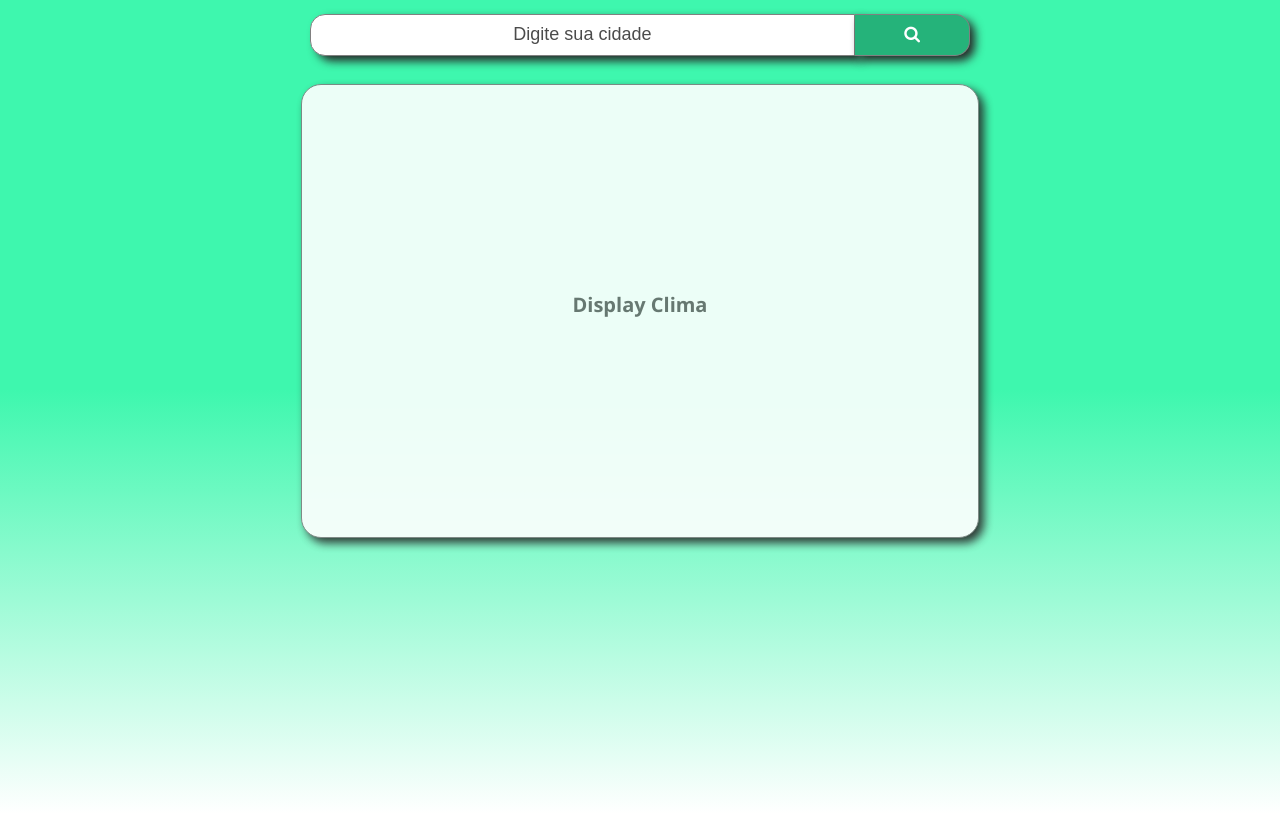
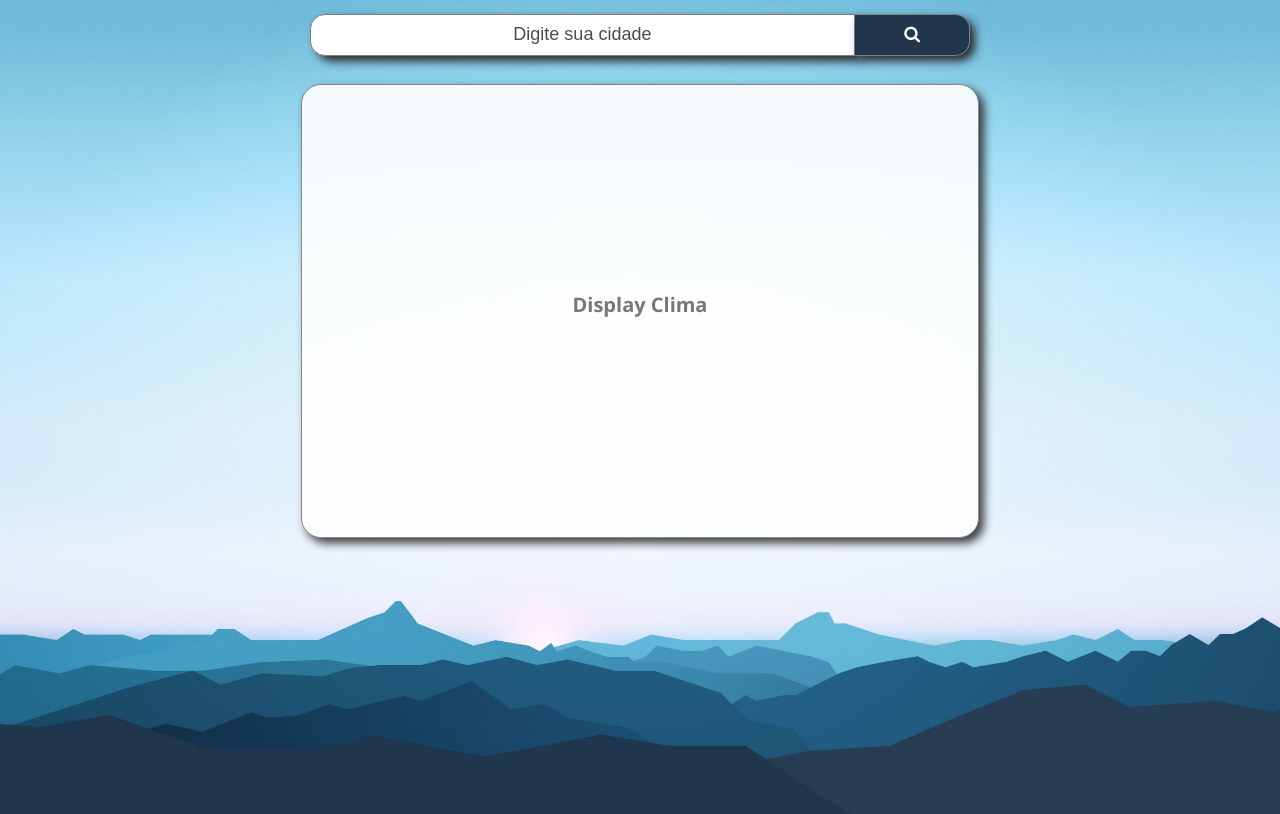
Before and after one commit to priscilafernandes/Weather-Project, an Angular app: page / in a window 1280 px wide. Built offline with nearby package versions, Linux system fonts and the light colour scheme.

Commit message:
Alteração search-weather - css

```diff
--- a/src/app/search-weather/search-weather.component.css
+++ b/src/app/search-weather/search-weather.component.css
@@ -17,17 +17,15 @@
     border: 1px solid grey;
     border-top-left-radius: 15px;
     border-bottom-left-radius: 15px;
-    float: center;
     width: 71%;
     background: white;
     box-shadow: 7px 5px 10px rgb(39, 39, 39);
   }
 
 .form-search button {
-    float: center;
     width: 15%;
     padding: 10px;
-    background: #25b37a;
+    background: #20364d;
     color: white;
     font-size: 17px;
     border: 1px solid grey;
@@ -39,7 +37,8 @@
   }
 
 .form-search button:hover {
-    background: #0c8152;
+  transition: all 1s ease;
+    background: #60b5d4;
   }
 
 .form-search::after {
--- a/src/index.html
+++ b/src/index.html
@@ -6,6 +6,11 @@
   <base href="/">
   <meta name="viewport" content="width=device-width, initial-scale=1">
   <link rel="icon" type="image/x-icon" href="favicon.ico">
+  <!-- Icones -->
+
+  <link rel="stylesheet" href="https://cdnjs.cloudflare.com/ajax/libs/font-awesome/4.7.0/css/font-awesome.min.css">
+
+  <!-- Fonts -->
   <link href="https://fonts.googleapis.com/css?family=Roboto:300,400,500&display=swap" rel="stylesheet">
   <link href="https://fonts.googleapis.com/icon?family=Material+Icons" rel="stylesheet">
 </head>
--- a/src/styles.css
+++ b/src/styles.css
@@ -3,8 +3,8 @@
 html, body {
 
     /* background: rgb(255,255,255); */
-    background: linear-gradient(0deg, rgba(255,255,255,1) 0%, rgba(62,247,174,1) 53%);
-    /* background-image: url("/src/assets/img/mountains-5120x2880-silent-silhouette-minimal-hd-5k-10134.jpg"); */
+    /* background: linear-gradient(0deg, rgba(255,255,255,1) 0%, rgba(62,247,174,1) 53%); */
+    background-image: url(../src/assets/img/bk.jpg);
     height: 100%;
     background-repeat: no-repeat, repeat;
     background-position: center;
```
Also changed, not shown: src/assets/img/bk.jpg (renamed from src/assets/img/mountains-5120x2880-silent-silhouette-minimal-hd-5k-10134.jpg), src/assets/img/teste.jpg (added).
